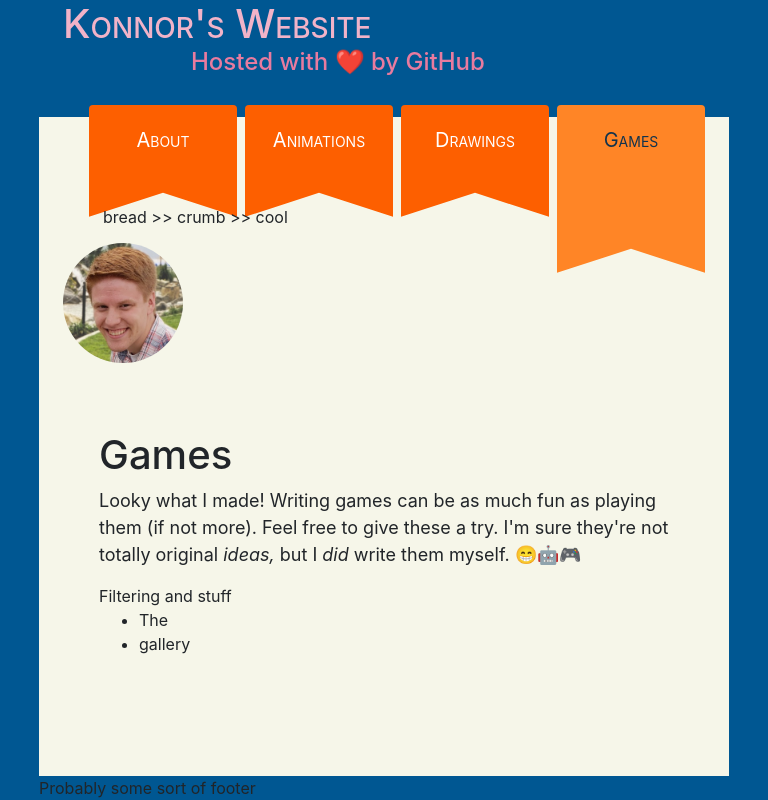
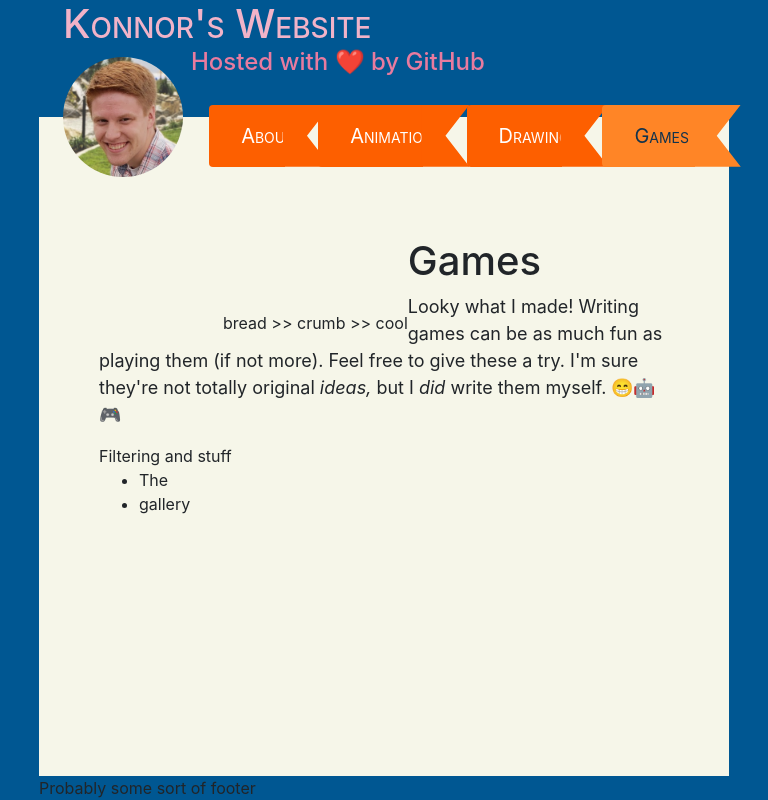
Before and after one commit to kwelsch7/konnor-website, an Angular app: page /games in a window 768 px wide. Built offline with nearby package versions, Linux system fonts and the light colour scheme.

Commit message:
Responsive for small screens

```diff
--- a/src/app/layout/layout.component.scss
+++ b/src/app/layout/layout.component.scss
@@ -7,7 +7,8 @@
 }
 
 header {
-  margin-bottom: 2rem;
+  margin-bottom: 4rem;
+  text-align: center;
 }
 
 h1 {
@@ -17,19 +18,32 @@ h1 {
 
 h2 {
   font-size: 1.5rem;
-  margin-left: 8rem;
 }
 
 .content {
   position: relative;
   background-color: $content-background;
   flex-grow: 1;
-}
-
-header, .content {
   padding: 0 1.5rem;
 }
 
 .inner-content {
-  padding: 2.25rem;
+  padding: 1.5rem;
 }
+
+@media (min-width: 768px) {
+  header {
+    margin-bottom: 2rem;
+    padding: 0 1.5rem;
+    text-align: initial;
+  }
+
+  h2 {
+    margin-left: 8rem;
+  }
+
+  .inner-content {
+    margin-top: 9rem;
+    padding: 2.25rem;
+  }
+}
--- a/src/app/nav-bar/nav-bar.component.html
+++ b/src/app/nav-bar/nav-bar.component.html
@@ -1,5 +1,5 @@
 <nav>
+  <img [src]="profileImgSrc" class="rounded-circle" />
   <app-tab-list (activeTab)="onTabChange($event)"></app-tab-list>
-  <img [src]="profileImgSrc" class="rounded-circle" />
   <div class="bread-crumb">bread >> crumb >> cool</div>
 </nav>
--- a/src/app/nav-bar/nav-bar.component.scss
+++ b/src/app/nav-bar/nav-bar.component.scss
@@ -1,15 +1,29 @@
 nav {
   margin-top: -3.75rem;
-  margin-bottom: 2rem;
+  text-align: center;
 }
 
 img {
   height: 7.5rem;
   width: 7.5rem;
+  margin-bottom: 1rem;
 }
 
 .bread-crumb {
-  position: absolute;
-  top: 5.5rem;
   margin-left: 2.5rem;
 }
+
+@media (min-width: 768px) {
+  nav {
+    text-align: initial;
+  }
+
+  img {
+    float: left;
+  }
+
+  .bread-crumb {
+    float:left;
+    margin-top: 8rem;
+  }
+}
--- a/src/app/tab-list/tab-list.component.html
+++ b/src/app/tab-list/tab-list.component.html
@@ -1,5 +1,5 @@
-<ul class="list-inline float-right">
-  <li *ngFor="let tab of tabs" class="list-inline-item">
+<ul>
+  <li *ngFor="let tab of tabs">
     <app-tab-ribbon [tabText]="tab" (activeTab)="updateActiveTab($event)"></app-tab-ribbon>
   </li>
 </ul>
--- a/src/app/tab-list/tab-list.component.scss
+++ b/src/app/tab-list/tab-list.component.scss
@@ -1,3 +1,32 @@
-.list-inline {
-  margin-top: 3rem;
+ul {
+  list-style: none;
+  padding-left: 0;
+  margin-left: -2rem;
 }
+
+li {
+  &:not(:last-child) {
+    margin-bottom: 0.5rem;
+  }
+}
+
+@media (min-width: 768px) {
+  ul {
+    float: right;
+    margin-top: 3rem;
+    margin-left: 0;
+  }
+
+  li {
+    display: inline-block;
+
+    &:not(:last-child) {
+      margin-right: 0.5rem;
+      margin-bottom: 0;
+    }
+  }
+}
+
+@media (min-width: 992px) {
+
+}
--- a/src/app/tab-ribbon/tab-ribbon.component.html
+++ b/src/app/tab-ribbon/tab-ribbon.component.html
@@ -1,5 +1,5 @@
 <a
-  class="tab-ribbon d-flex align-items-center justify-content-center"
+  class="tab-ribbon d-flex align-items-center"
   (click)="switchTabs()"
   [routerLink]="['/' + tabText.toLowerCase()]"
   routerLinkActive="tab-active"
--- a/src/app/tab-ribbon/tab-ribbon.component.scss
+++ b/src/app/tab-ribbon/tab-ribbon.component.scss
@@ -2,6 +2,7 @@
 
 .tab-ribbon {
   position: relative;
+  justify-content: center;
   padding: 1.25rem 1rem 1rem 1rem;
   width: 9.25rem;
   background-color: $accent-color;
@@ -12,9 +13,8 @@
   border-top-left-radius: 0.25rem;
   border-top-right-radius: 0.25rem;
   transition: all 0.25s ease-in-out;
-}
 
-.tab-ribbon::after {
+  &::after {
     content: '';
     position: absolute;
     bottom: -2.875rem;
@@ -23,6 +23,7 @@
     background-color: $accent-color;
     clip-path: polygon(0% 0%, 0% 100%, 50% 50%, 100% 100%, 100% 0%);
     transition: all 0.25s ease-in-out;
+  }
 }
 
 .tab-ribbon:not(.tab-active):hover,
@@ -39,3 +40,31 @@
 .tab-active::after {
   background-color: $accent-color-light;
 }
+
+@media (max-width: 768px) {
+  .tab-ribbon {
+    width: 75%;
+    border-bottom-left-radius: 0.25rem;
+    border-top-right-radius: 0;
+    padding-top: 1rem;
+    justify-content: initial;
+    padding-left: 2rem;
+
+    &::after {
+      right: -2.875rem;
+      bottom: 0;
+      height: 100%;
+      width: 3rem;
+      clip-path: polygon(0% 0%, 0% 100%, 100% 100%, 50% 50%, 100% 0%);
+    }
+  }
+
+  .tab-active {
+    width: 90%;
+    padding-bottom: 1rem;
+  }
+}
+
+@media (max-width: 992px) {
+
+}
```
Lines whose indentation alone changed are shown as unchanged.
